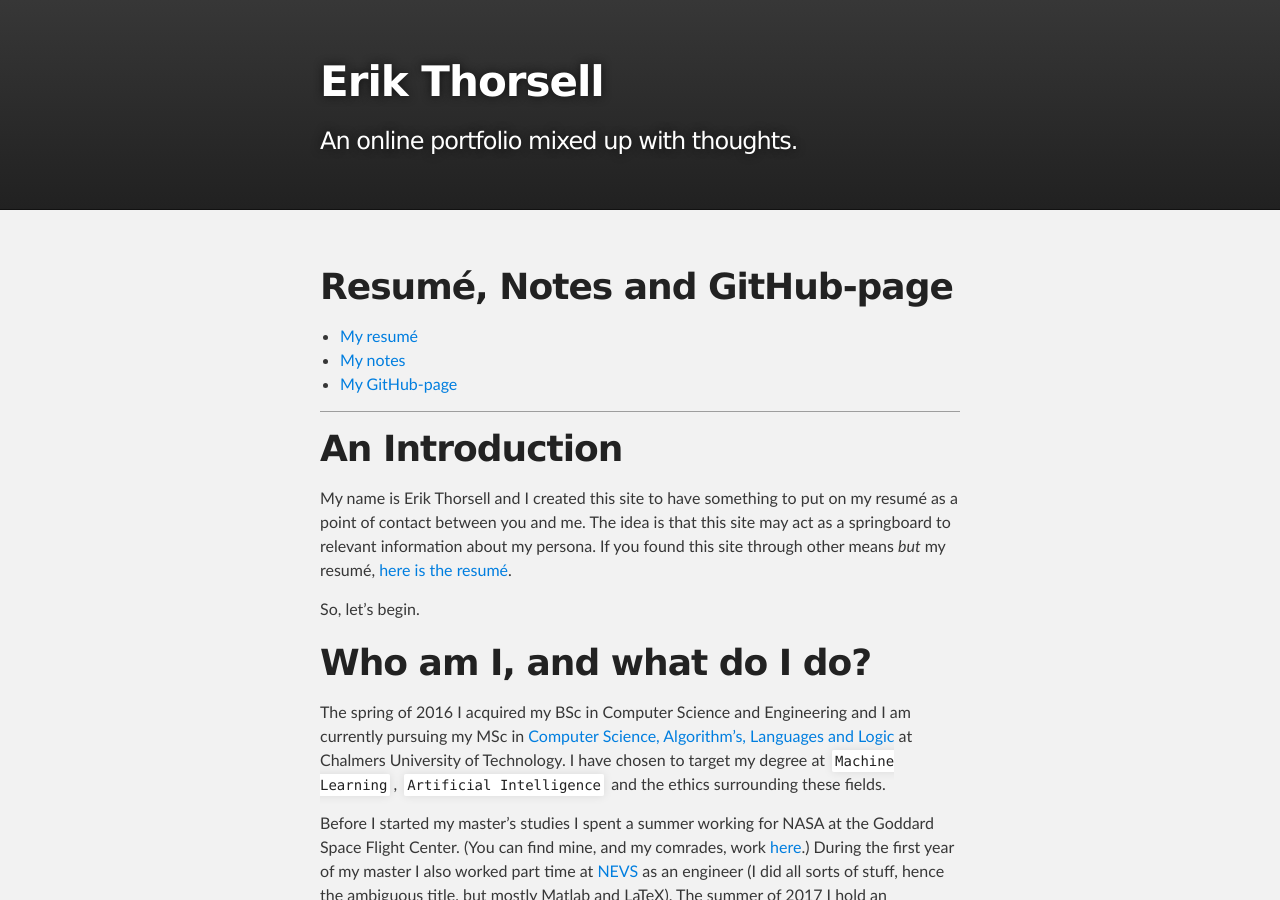
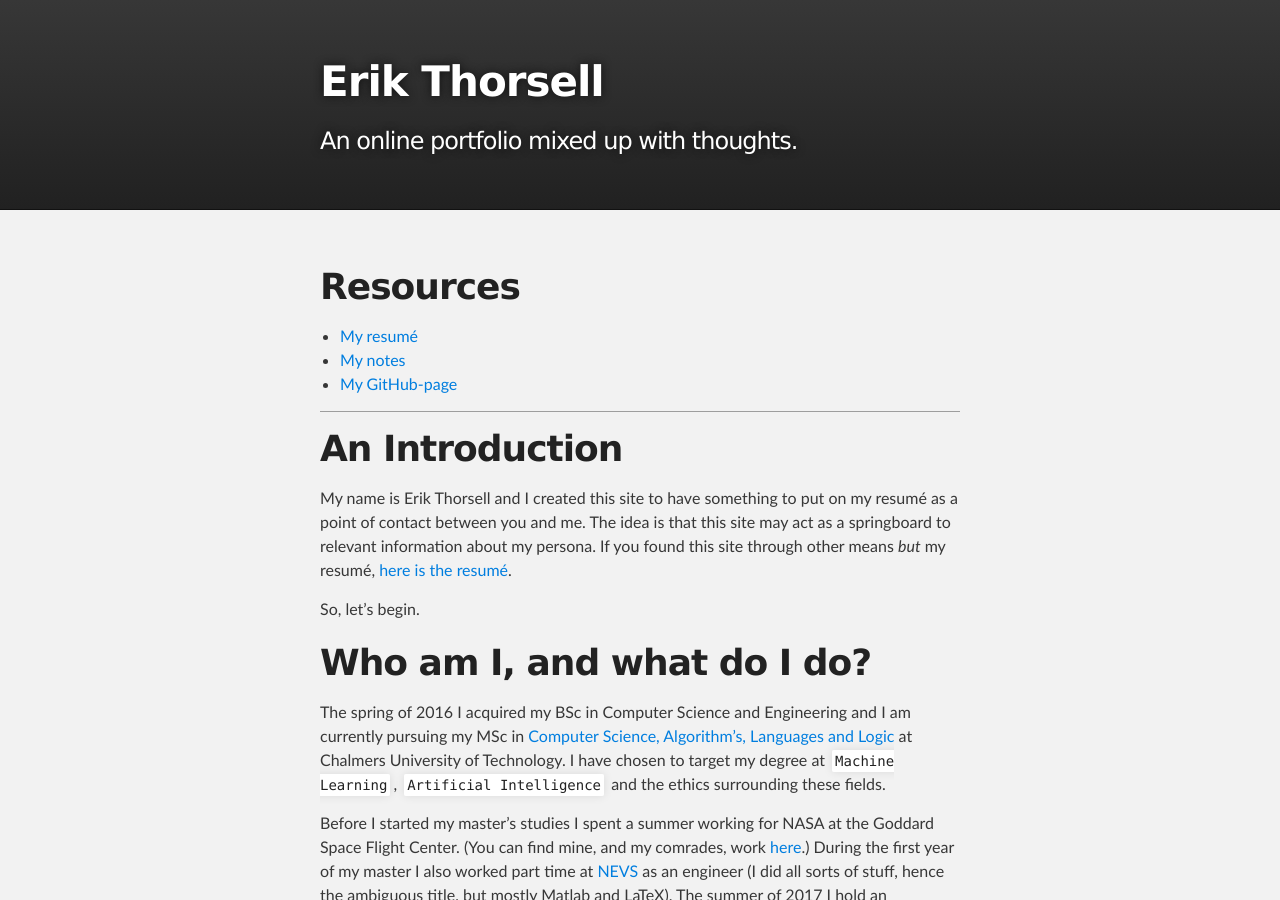
Before and after one commit to ErikThorsell/erikthorsell.github.io, a Jekyll site: the page built from index.md, in a window 1280 px wide and 900 px high. Built offline with Jekyll 4.4.1, drawn with Linux system fonts in a browser that asks for light colours; our own code applies the rules of GitHub Pages for plain Markdown files; grey boxes are pictures that could not be loaded.

Commit message:
Change header to resources

```diff
--- a/index.md
+++ b/index.md
@@ -3,7 +3,7 @@ layout: default
 date: 2017-06-13 HH:MM:SS
 ---
 
-# Resumé, Notes and GitHub-page #
+# Resources #
 
 * [My resumé]({{site.url}}/download/erikthorsell_cv.pdf)
 * [My notes](https://wirsenius.se/index.php/s/0uiVskgkO6e9onr)
```
